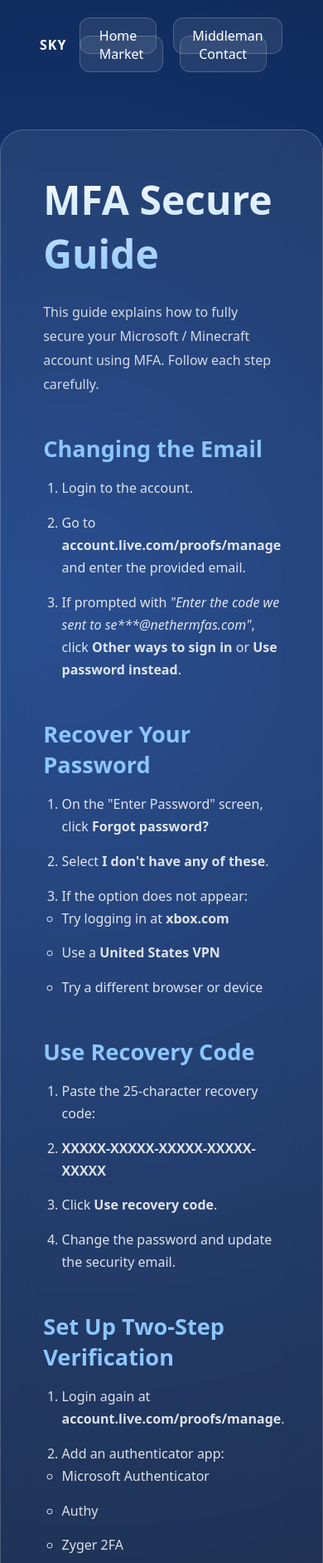
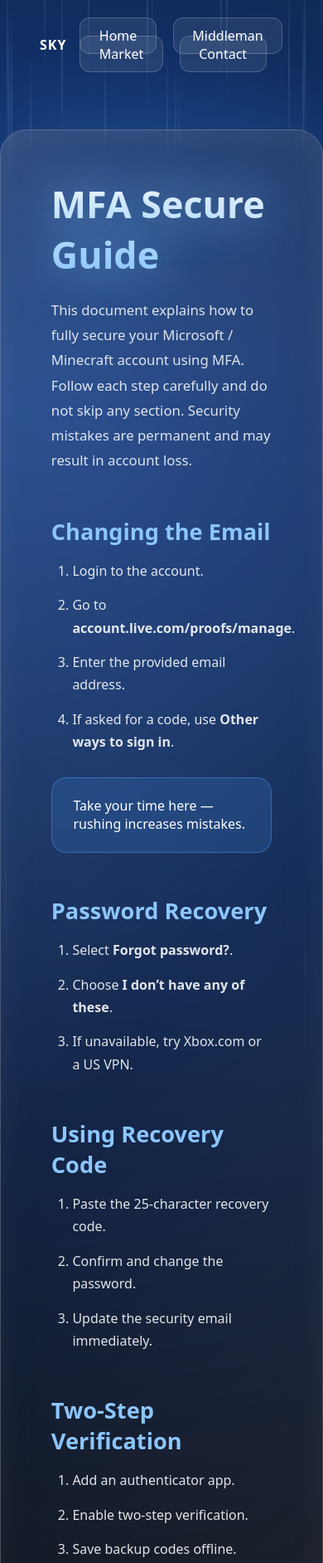
Before and after one commit to kaimoriskylist/skymarket, a plain HTML site: page secure.html in a window 390 px wide. Shown: the top 1884 px of the page at 83% size. Drawn offline with Linux system fonts and the light colour scheme.

Commit message:
Update secure.html

```diff
--- a/secure.html
+++ b/secure.html
@@ -8,10 +8,12 @@
 <style>
 :root {
   --blue: #8cc6ff;
+  --blue-strong: #4da3ff;
   --glass: rgba(255,255,255,0.08);
   --border: rgba(255,255,255,0.2);
 }
 
+/* RESET */
 * {
   margin: 0;
   padding: 0;
@@ -25,12 +27,38 @@
     radial-gradient(circle at 85% 80%, #0b2b63, transparent 60%);
   color: #fff;
   min-height: 100vh;
+  overflow-x: hidden;
+}
+
+/* ======================
+   BACKGROUND MOTION
+====================== */
+.bg {
+  position: fixed;
+  inset: 0;
+  z-index: 0;
+}
+
+.bg span {
+  position: absolute;
+  width: 2px;
+  height: 260px;
+  background: linear-gradient(to bottom, transparent, var(--blue), transparent);
+  opacity: 0.14;
+  animation: rise linear infinite;
+}
+
+@keyframes rise {
+  from { transform: translateY(140vh); }
+  to { transform: translateY(-280vh); }
 }
 
 /* ======================
    HEADER
 ====================== */
 header {
+  position: relative;
+  z-index: 3;
   padding: 2rem 3rem;
   display: flex;
   justify-content: space-between;
@@ -50,47 +78,89 @@
   border: 1px solid var(--border);
   color: #fff;
   text-decoration: none;
+  transition: 0.35s;
+}
+
+nav a:hover {
+  transform: translateY(-2px);
+  box-shadow: 0 0 20px rgba(77,163,255,0.6);
 }
 
 /* ======================
-   GUIDE
+   GUIDE CONTAINER
 ====================== */
 .guide {
-  max-width: 900px;
+  position: relative;
+  z-index: 2;
+  max-width: 960px;
   margin: 3rem auto 6rem;
-  padding: 3.2rem;
-  background: var(--glass);
+  padding: 3.6rem 3.8rem;
+  background: linear-gradient(
+    135deg,
+    rgba(255,255,255,0.12),
+    rgba(255,255,255,0.03),
+    rgba(255,255,255,0.12)
+  );
   border: 1px solid var(--border);
-  border-radius: 28px;
-  backdrop-filter: blur(22px);
-  animation: fadeIn 0.8s ease;
+  border-radius: 32px;
+  backdrop-filter: blur(24px);
+  box-shadow:
+    0 0 120px rgba(77,163,255,0.25),
+    inset 0 0 40px rgba(255,255,255,0.06);
+  animation: pageEnter 1s ease;
 }
 
-@keyframes fadeIn {
-  from { opacity: 0; transform: translateY(12px); }
+@keyframes pageEnter {
+  from { opacity: 0; transform: translateY(20px); }
   to { opacity: 1; transform: none; }
 }
 
+/* SCANLINE */
+.guide::before {
+  content: "";
+  position: absolute;
+  inset: 0;
+  background: linear-gradient(
+    to bottom,
+    transparent,
+    rgba(255,255,255,0.15),
+    transparent
+  );
+  animation: scan 6s linear infinite;
+  pointer-events: none;
+}
+
+@keyframes scan {
+  from { transform: translateY(-120%); }
+  to { transform: translateY(120%); }
+}
+
+/* ======================
+   TEXT
+====================== */
 .guide h1 {
-  font-size: 3rem;
+  font-size: clamp(2.8rem, 5vw, 3.4rem);
   font-weight: 900;
   background: linear-gradient(180deg,#fff,var(--blue));
   -webkit-background-clip: text;
   -webkit-text-fill-color: transparent;
-  margin-bottom: 1.5rem;
+  text-shadow: 0 0 60px rgba(140,198,255,0.9);
+  margin-bottom: 1.4rem;
 }
 
-.guide p {
-  color: rgba(255,255,255,0.8);
+.intro {
+  font-size: 1.05rem;
   line-height: 1.8;
-  margin-bottom: 1.2rem;
+  color: rgba(255,255,255,0.85);
+  margin-bottom: 2.4rem;
 }
 
 /* ======================
    SECTIONS
 ====================== */
 .section {
-  margin-top: 2.8rem;
+  margin-top: 3.2rem;
+  animation: fadeUp 0.8s ease both;
 }
 
 .section h2 {
@@ -99,26 +169,59 @@
   color: var(--blue);
 }
 
+.section p {
+  margin-bottom: 0.8rem;
+  color: rgba(255,255,255,0.8);
+}
+
 .section ol {
-  margin-left: 1.4rem;
+  margin-left: 1.6rem;
 }
 
 .section li {
   margin-bottom: 0.9rem;
   line-height: 1.7;
-  color: rgba(255,255,255,0.85);
+  color: rgba(255,255,255,0.88);
+}
+
+@keyframes fadeUp {
+  from { opacity: 0; transform: translateY(16px); }
+  to { opacity: 1; transform: none; }
 }
 
 /* ======================
-   NOTICE
+   CALLOUT BOXES
 ====================== */
-.notice {
-  margin-top: 3rem;
-  padding: 1.6rem 1.8rem;
-  border-radius: 20px;
-  background: rgba(77,163,255,0.18);
-  border: 1px solid rgba(77,163,255,0.45);
-  font-weight: 600;
+.callout {
+  margin-top: 1.8rem;
+  padding: 1.4rem 1.6rem;
+  border-radius: 18px;
+  background: rgba(77,163,255,0.16);
+  border: 1px solid rgba(77,163,255,0.4);
+  color: #fff;
+}
+
+/* ======================
+   FINAL NOTICE
+====================== */
+.final {
+  margin-top: 3.5rem;
+  padding: 1.8rem;
+  border-radius: 22px;
+  background: linear-gradient(
+    135deg,
+    rgba(77,163,255,0.3),
+    rgba(77,163,255,0.15)
+  );
+  border: 1px solid rgba(77,163,255,0.6);
+  font-weight: 800;
+  text-align: center;
+  animation: glow 3s ease-in-out infinite;
+}
+
+@keyframes glow {
+  0%,100% { box-shadow: 0 0 30px rgba(77,163,255,0.5); }
+  50% { box-shadow: 0 0 70px rgba(77,163,255,1); }
 }
 
 /* ======================
@@ -135,6 +238,20 @@
 
 <body>
 
+<div class="bg">
+  <script>
+    for(let i=0;i<120;i++){
+      document.write(`
+        <span style="
+          left:${Math.random()*100}%;
+          animation-duration:${8+Math.random()*14}s;
+          animation-delay:${-Math.random()*25}s;
+        "></span>
+      `);
+    }
+  </script>
+</div>
+
 <header>
   <div class="logo">SKY</div>
   <nav>
@@ -148,117 +265,66 @@
 <main class="guide">
   <h1>MFA Secure Guide</h1>
 
-  <p>
-    This guide explains how to fully secure your Microsoft / Minecraft
-    account using MFA. Follow each step carefully.
+  <p class="intro">
+    This document explains how to fully secure your Microsoft / Minecraft
+    account using MFA. Follow each step carefully and do not skip any section.
+    Security mistakes are permanent and may result in account loss.
   </p>
 
-  <!-- CHANGING EMAILS -->
   <div class="section">
     <h2>Changing the Email</h2>
     <ol>
       <li>Login to the account.</li>
-      <li>Go to <strong>account.live.com/proofs/manage</strong> and enter the provided email.</li>
-      <li>If prompted with <em>"Enter the code we sent to se***@nethermfas.com"</em>,
-          click <strong>Other ways to sign in</strong> or <strong>Use password instead</strong>.</li>
+      <li>Go to <strong>account.live.com/proofs/manage</strong>.</li>
+      <li>Enter the provided email address.</li>
+      <li>If asked for a code, use <strong>Other ways to sign in</strong>.</li>
+    </ol>
+    <div class="callout">Take your time here — rushing increases mistakes.</div>
+  </div>
+
+  <div class="section">
+    <h2>Password Recovery</h2>
+    <ol>
+      <li>Select <strong>Forgot password?</strong>.</li>
+      <li>Choose <strong>I don’t have any of these</strong>.</li>
+      <li>If unavailable, try Xbox.com or a US VPN.</li>
     </ol>
   </div>
 
-  <!-- PASSWORD RECOVERY -->
   <div class="section">
-    <h2>Recover Your Password</h2>
+    <h2>Using Recovery Code</h2>
     <ol>
-      <li>On the "Enter Password" screen, click <strong>Forgot password?</strong></li>
-      <li>Select <strong>I don't have any of these</strong>.</li>
-      <li>If the option does not appear:
-        <ul>
-          <li>Try logging in at <strong>xbox.com</strong></li>
-          <li>Use a <strong>United States VPN</strong></li>
-          <li>Try a different browser or device</li>
-        </ul>
-      </li>
+      <li>Paste the 25-character recovery code.</li>
+      <li>Confirm and change the password.</li>
+      <li>Update the security email immediately.</li>
     </ol>
   </div>
 
-  <!-- RECOVERY CODE -->
   <div class="section">
-    <h2>Use Recovery Code</h2>
+    <h2>Two-Step Verification</h2>
     <ol>
-      <li>Paste the 25-character recovery code:</li>
-      <li><strong>XXXXX-XXXXX-XXXXX-XXXXX-XXXXX</strong></li>
-      <li>Click <strong>Use recovery code</strong>.</li>
-      <li>Change the password and update the security email.</li>
+      <li>Add an authenticator app.</li>
+      <li>Enable two-step verification.</li>
+      <li>Save backup codes offline.</li>
     </ol>
   </div>
 
-  <!-- 2FA -->
   <div class="section">
-    <h2>Set Up Two-Step Verification</h2>
+    <h2>Final Lockdown</h2>
     <ol>
-      <li>Login again at <strong>account.live.com/proofs/manage</strong>.</li>
-      <li>Add an authenticator app:
-        <ul>
-          <li>Microsoft Authenticator</li>
-          <li>Authy</li>
-          <li>Zyger 2FA</li>
-        </ul>
-      </li>
-      <li>Enable two-step verification.</li>
+      <li>Remove all devices.</li>
+      <li>Revoke app permissions.</li>
+      <li>Sign out everywhere.</li>
     </ol>
   </div>
 
-  <!-- SIGN IN METHOD -->
-  <div class="section">
-    <h2>Add a New Sign-In Method</h2>
-    <ol>
-      <li>Click <strong>Add a new way to sign in or verify</strong>.</li>
-      <li>Select <strong>Email a Code</strong>.</li>
-      <li>Enter your email and retrieve the verification code.</li>
-    </ol>
+  <div class="final">
+    ✓ Your account is now fully secured with MFA.
   </div>
-
-  <!-- PROFILE -->
-  <div class="section">
-    <h2>Update Profile Information</h2>
-    <ol>
-      <li>Go to <strong>account.microsoft.com/profile</strong>.</li>
-      <li>Edit full name, date of birth, and country.</li>
-      <li>Write this information down for account recovery.</li>
-    </ol>
-  </div>
-
-  <!-- ALIAS -->
-  <div class="section">
-    <h2>Add a New Email Alias</h2>
-    <ol>
-      <li>Click <strong>Edit account info</strong>.</li>
-      <li>Select <strong>Add Email</strong>.</li>
-      <li>Add a <strong>new Outlook email</strong> (recommended).</li>
-      <li>Verify and set it as <strong>Primary</strong>.</li>
-      <li>Remove the old alias.</li>
-    </ol>
-  </div>
-
-  <!-- FULL SECURITY -->
-  <div class="section">
-    <h2>Fully Securing the Account</h2>
-    <ol>
-      <li>Remove all devices at <strong>account.microsoft.com/devices</strong>.</li>
-      <li>Unlink devices at <strong>account.microsoft.com/devices/content</strong>.</li>
-      <li>Remove app permissions at <strong>microsoft.com/consent</strong>.</li>
-      <li>Leave Microsoft Family groups (if possible).</li>
-      <li>Sign out everywhere and reset Windows Hello.</li>
-    </ol>
-  </div>
-
-  <div class="notice">
-    ✓ You have now fully secured your MFA account.
-  </div>
-
 </main>
 
 <footer>
-  © Sky Market — Secure Guide
+  © Sky Market — Security First
 </footer>
 
 </body>
```
